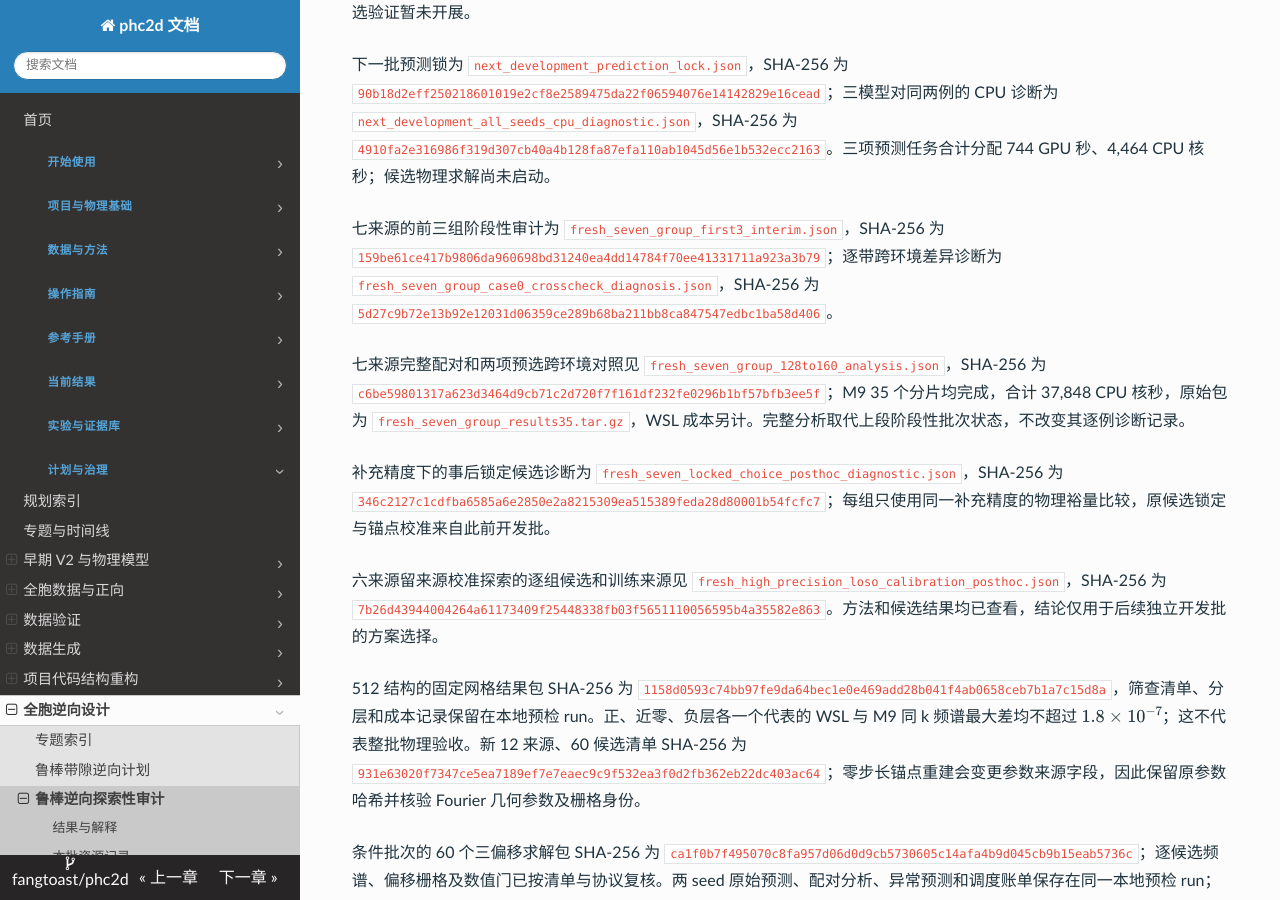
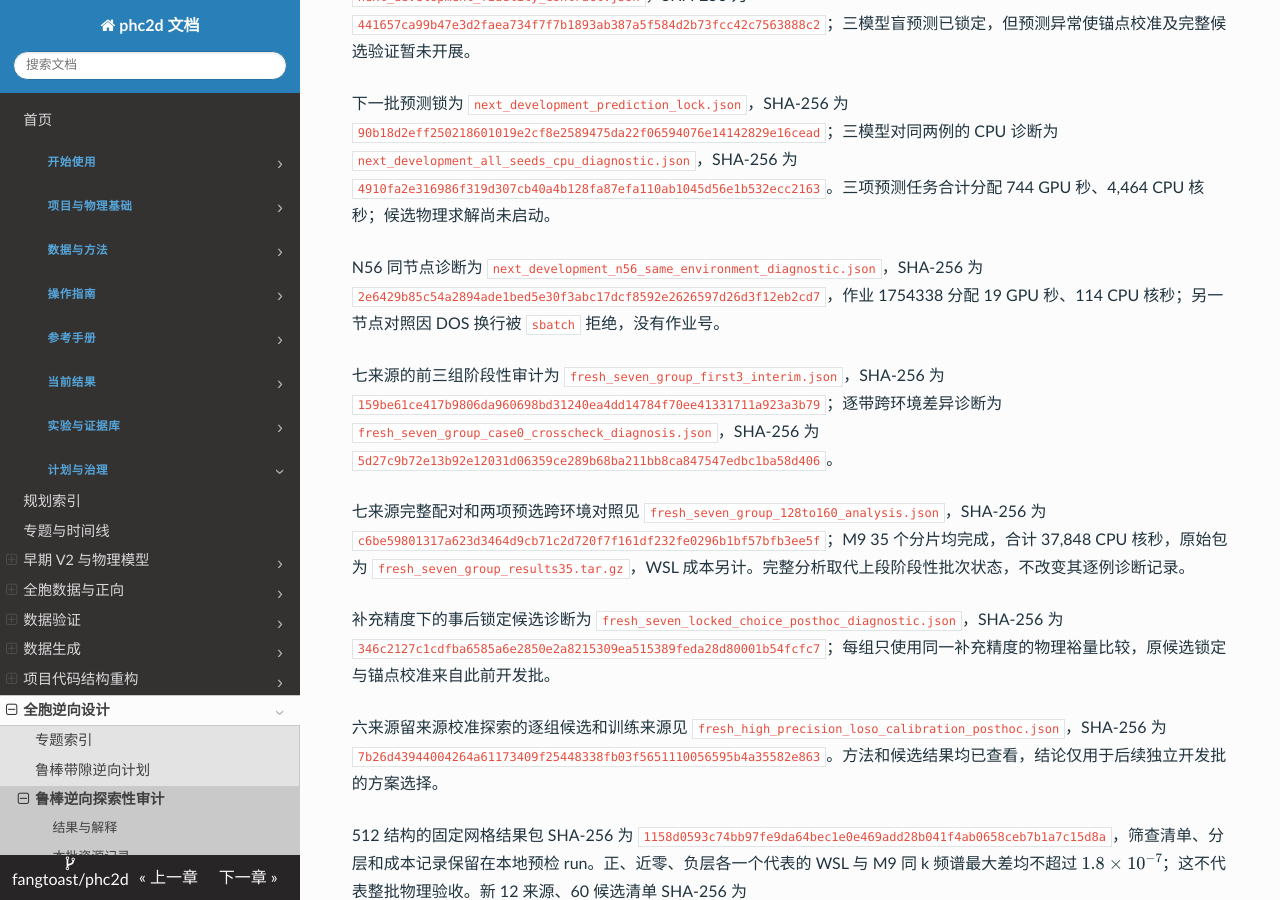
Before and after one commit to fangtoast/phc2d, an MkDocs documentation site: the page built from docs/results/inverse/鲁棒带隙逆向可用性审计.md, in a window 1280 px wide and 900 px high, scrolled down 9009 px. Built offline with MkDocs 1.6.1, drawn with Linux system fonts in a browser that asks for light colours; some of the changed text lies outside the part shown.

Commit message:
docs: record same-node GPU anomaly diagnostic

```diff
--- a/docs/results/inverse/鲁棒带隙逆向可用性审计.md
+++ b/docs/results/inverse/鲁棒带隙逆向可用性审计.md
@@ -92,6 +92,7 @@ source_artifacts:
 | 下一批新来源名义筛选 | 另一随机种子的 1,024 例中，按预先冻结的同一目标裕量阈值，正、近零、负层分别为 12、12、1,000 例；各层按预先指定的随机种子抽取 4 例，生成 60 个局部候选 | 全部 32 个分片和结构身份已核验；固定 81 k 点只用于条件开发样本分层，不是候选物理成功率或正式测试 |
 | 下一批候选的冻结预测门 | seed 0 的 60/60 可评分；seed 1 的 45/60 标记非有限、15/60 带序异常；seed 2 的 59/60 可评分、1/60 带序异常 | 非有限结果未保存原始频谱，无法从输出独立复核其非有限原因；按预先合同暂停候选物理锚点与三 seed 比较，不自动重试或剔除异常 |
 | 上述异常的两例 CPU 诊断 | 同 checkpoint 与栅格下，本地 CPU 的两例 seed 1 输出均有限且无带序异常；其中原 N56 保留频谱的一例与 CPU 最大差约 0.272。相同两例 seed 0 和 seed 2 的 CPU–GPU 最大差分别约 $6.0\times10^{-8}$ 和 $1.6\times10^{-5}$ | 这是看过 GPU 异常后的选例。CPU 使用 PyTorch 2.12，N56 使用 2.7.1；N56 两个 seed 在不同节点，不能据此确定原因或用 CPU 结果替代已锁预测 |
+| N56 同节点 CPU–GPU 事后诊断 | 在原 seed 1 所在节点、PyTorch 2.7.1 环境中，两例和两个 checkpoint 的 CPU 均有限且带序正常；GPU 对两个 checkpoint 均出现非有限值或严重带序异常 | 此诊断未复现原始异常的精确数值，却显示同环境设备结果存在严重差异；不能确定硬件、驱动或软件原因。另一节点的对照提交被调度器因脚本换行拒绝，未入队且未自动重提 |
 | 新批首个预选来源的漏检诊断 | 来源 131 锚点在 512 栅格、三偏移、96→128 下共同裕量为 0.01133，三个冻结 Global–Local seed 对该锚点的代理预测均为负 | 该锚点及阈值减小候选的 M9–WSL 频谱最大差约 $5.96\times10^{-8}$；单来源的有限精度诊断，全批漏检率和 P2 门尚未确定 |
 | 新批 60 候选完整物理审计 | 45/60 候选通过原数值门；12 个来源中仅 3 组的全部五候选通过。15 个未过门候选均有 96→128 空间分辨率不稳定，最多六层的自适应 k 加密均满足当前稳定条件 | 固定 512 栅格和三偏移的开发批；三个 seed 的完整分层排序均不可判定，P2 数值门未通过。两组事后 128→160 整组诊断另行开展 |
 | 新批已过门候选的代理漏检 | 45 个过门候选中有 3 个真实共同裕量为正；三个 seed 对这 3 个均预测为非正。seed 0/2 在过门候选中各可评分 45 个，seed 1 为 44 个 | 三个正案例仅来自两个来源；15 个未过门候选不参与该诊断。此为条件性逐例描述，不能当作总体漏检率或完整 P2 排序结论 |
@@ -222,6 +223,8 @@ Global–Local seed 1/2 的 N56 回放和调度账目核验为 `next_dev_validat
 
 下一批预测锁为 `next_development_prediction_lock.json`，SHA-256 为 `90b18d2eff250218601019e2cf8e2589475da22f06594076e14142829e16cead`；三模型对同两例的 CPU 诊断为 `next_development_all_seeds_cpu_diagnostic.json`，SHA-256 为 `4910fa2e316986f319d307cb40a4b128fa87efa110ab1045d56e1b532ecc2163`。三项预测任务合计分配 744 GPU 秒、4,464 CPU 核秒；候选物理求解尚未启动。
 
+N56 同节点诊断为 `next_development_n56_same_environment_diagnostic.json`，SHA-256 为 `2e6429b85c54a2894ade1bed5e30f3abc17dcf8592e2626597d26d3f12eb2cd7`，作业 1754338 分配 19 GPU 秒、114 CPU 核秒；另一节点对照因 DOS 换行被 `sbatch` 拒绝，没有作业号。
+
 七来源的前三组阶段性审计为 `fresh_seven_group_first3_interim.json`，SHA-256 为 `159be61ce417b9806da960698bd31240ea4dd14784f70ee41331711a923a3b79`；逐带跨环境差异诊断为 `fresh_seven_group_case0_crosscheck_diagnosis.json`，SHA-256 为 `5d27c9b72e13b92e12031d06359ce289b68ba211bb8ca847547edbc1ba58d406`。
 
 七来源完整配对和两项预选跨环境对照见 `fresh_seven_group_128to160_analysis.json`，SHA-256 为 `c6be59801317a623d3464d9cb71c2d720f7f161df232fe0296b1bf57bfb3ee5f`；M9 35 个分片均完成，合计 37,848 CPU 核秒，原始包为 `fresh_seven_group_results35.tar.gz`，WSL 成本另计。完整分析取代上段阶段性批次状态，不改变其逐例诊断记录。
```
